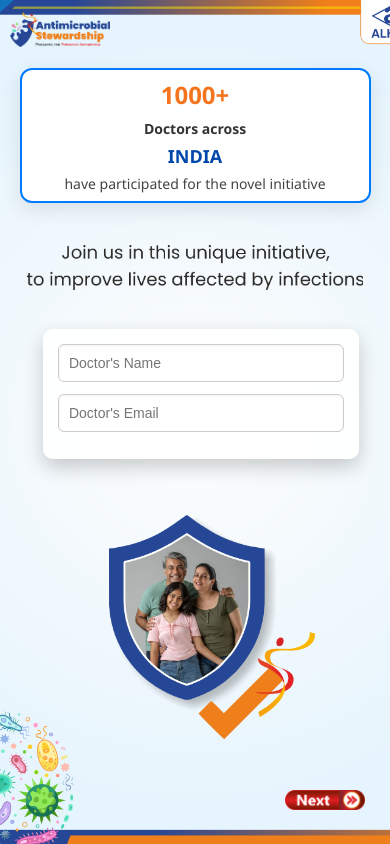
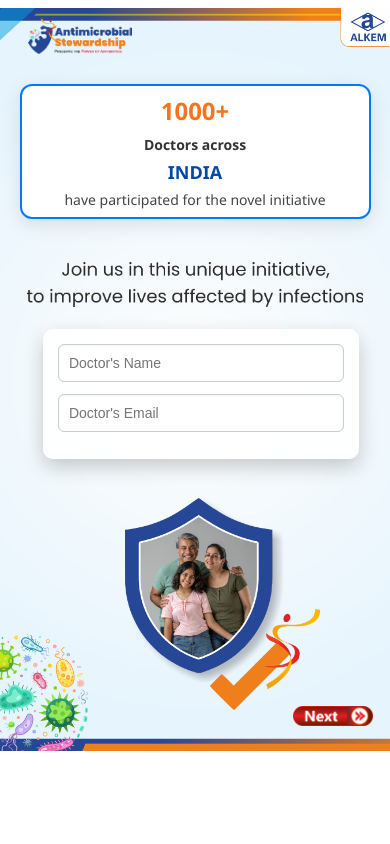
Before and after one commit to ManishInstaMD/alkem-mob, a plain HTML site: page index_4.html in a window 390 px wide. Drawn offline with Linux system fonts and the light colour scheme; no server answers.

Commit message:
5 commit

```diff
--- a/index_4.html
+++ b/index_4.html
@@ -37,10 +37,10 @@
         background-size: cover;
         background-position: center;
         width: 100%;
-        height: 100%;
+        height: 88%;
         position: absolute;
         left: 0;
-        top: 0;
+        top: 8px;
       }
 
       .logo {
@@ -305,17 +305,17 @@
 
       @media (max-width: 480px) {
         .logo {
-          width: 100px;
-          height: 50px;
-          top: 10px;
-          left: 10px;
+          width: 104px;
+          height: 53px;
+          top: 16px;
+          left: 28px;
         }
 
         .logo1 {
-          width: 59%;
-          top: 61%;
+          width: 50%;
+          top: 59%;
           height: 224px;
-          left: 28%;
+          left: 32%;
         }
 
         .head_right_img {
@@ -326,7 +326,7 @@
 
         .head_right1_img {
           width: 86%;
-          top: 29%;
+          top: 31%;
           height: 100px;
           right: 7%;
         }
@@ -351,7 +351,7 @@
         }
 
         .doctors-count-box {
-          top: 8%;
+          top: 10%;
           padding: 8px;
         }
 
@@ -392,8 +392,8 @@
         .footer2 {
           width: 100px;
           height: 20px;
-          bottom: 4%;
-          left: 73%;
+          bottom: 14%;
+          left: 75%;
         }
       }
     </style>
```
Also changed, not shown: index_1.html (+8 -8 lines), index_2.html (+9 -9 lines), index_3.html (+9 -9 lines), index_5.html (+10 -10 lines).
